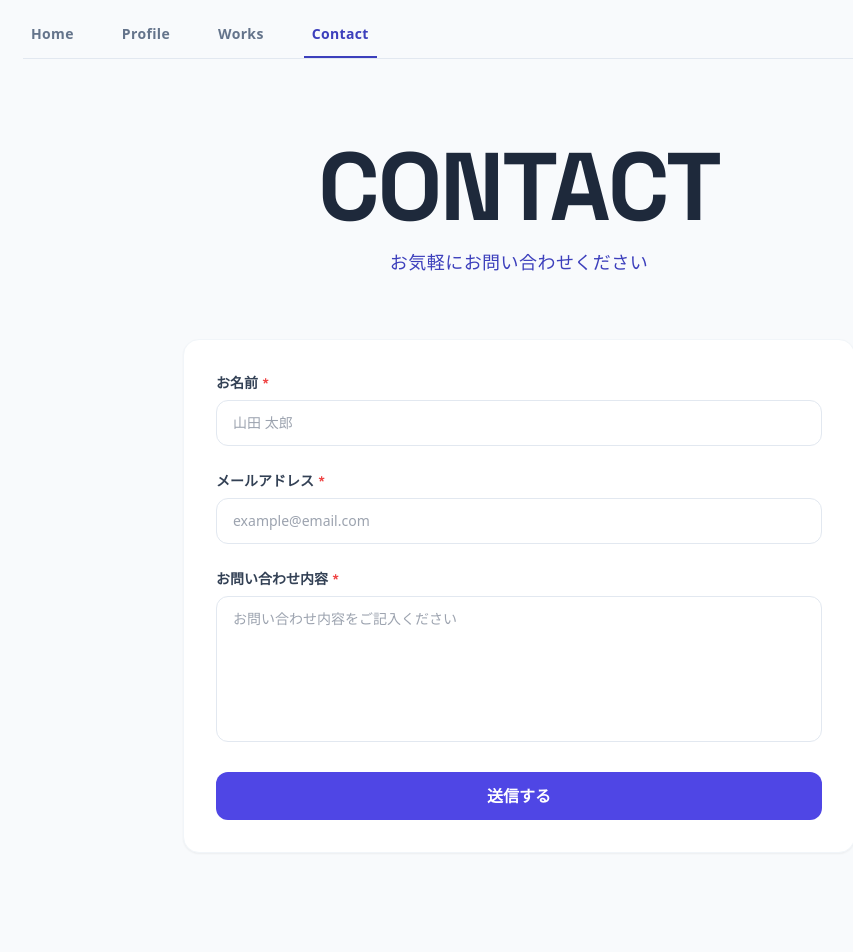
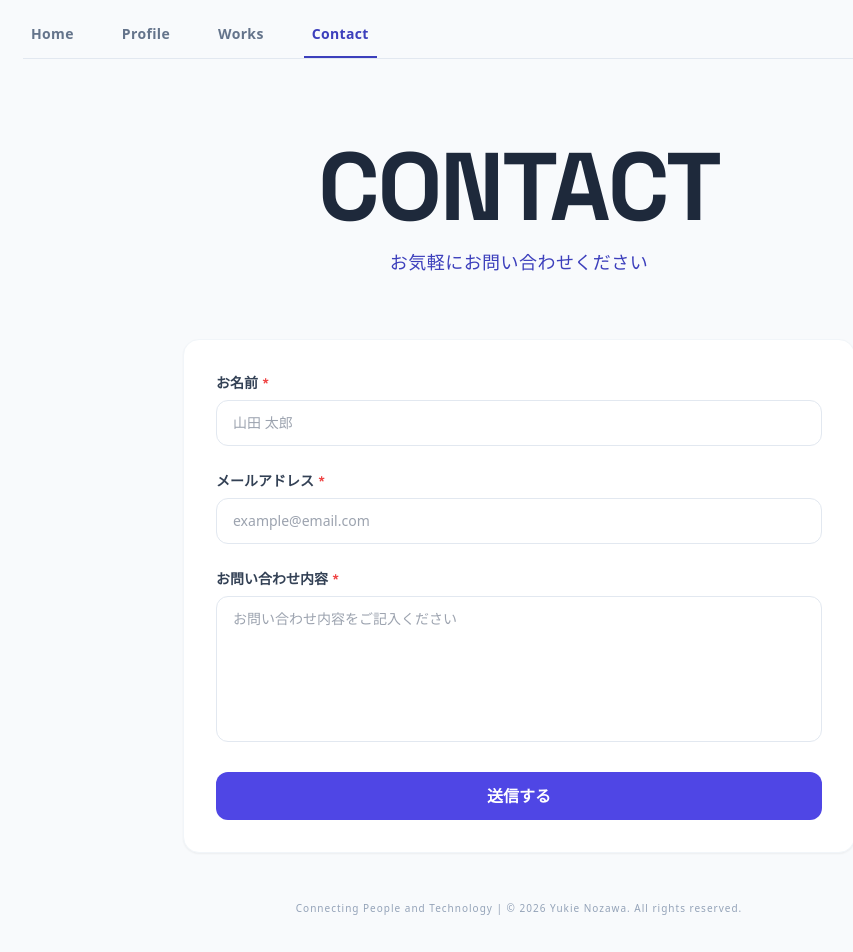
Before and after one commit to yukienozawa/portfolio, a Next.js app in the folder front/: page /contact in a window 1280 px wide. Shown: the top 952 px of the page, without its empty margins (121-974 px from the left). Built offline with nearby package versions, Linux system fonts and the light colour scheme; no server answers.

Commit message:
feat: 全ページ共通のフッターコンポーネントを新規作成し、各ページに適用

```diff
--- a/front/src/app/contact/page.tsx
+++ b/front/src/app/contact/page.tsx
@@ -9,6 +9,7 @@
 import { useState, useEffect } from "react";
 import PageNav from "@/components/PageNav";
 import { AlertTriangleIcon, WrenchIcon } from "@/components/Icon";
+import Footer from "@/components/Footer";
 
 // ============================================================
 // 型定義（PrismaのInquiryモデルのフィールド名に完全準拠させます）
@@ -235,6 +236,7 @@ export default function ContactPage() {
           </form>
         )}
       </div>
+      <Footer />
     </main>
   );
 }
--- /dev/null
+++ b/front/src/components/Footer.tsx
@@ -0,0 +1,22 @@
+// ============================================================
+// このファイルの責務：全ページ共通のフッター表示のみ
+// 管理画面へのリンクはここには含めない（露出面積を最小化するため、
+// トップページのみに残す設計とした）
+// データ取得は useProfile フックに完全委譲している
+// ============================================================
+
+"use client";
+
+import { useProfile } from "@/hooks/useProfile";
+
+export default function Footer() {
+  const { profile } = useProfile();
+
+  return (
+    <footer className="w-full max-w-2xl mx-auto mt-12 pb-2 text-center select-none">
+      <p className="text-[10px] tracking-widest text-slate-400">
+        Connecting People and Technology | © 2026 {profile.name}. All rights reserved.
+      </p>
+    </footer>
+  );
+}
--- a/front/src/components/ProfilePage.tsx
+++ b/front/src/components/ProfilePage.tsx
@@ -1,6 +1,10 @@
 // ============================================================
 // このファイルの責務：UIの表示のみ
 // データの取得や状態管理は一切行わない（useProfile カスタムフックに完全委譲）
+// ------------------------------------------------------------
+// 【設計メモ】本来はページの実体を app/ 配下や features/ 等に
+// 配置するのが望ましいが、途中でのリファクタリングコストを
+// 踏まえ、意図的に components フォルダへの配置を継続している
 // ============================================================
 
 "use client";
@@ -9,6 +13,8 @@ import React from "react";
 import Image from "next/image";
 import { useProfile } from "@/hooks/useProfile";
 import PageNav from "@/components/PageNav";
+import Footer from "@/components/Footer";
+
 
 // ============================================================
 // ⚠️ 重要：プロフィール画面の管理方針について
@@ -303,6 +309,8 @@ export default function ProfilePage() {
           <HobbiesCard />
         </section>
       </div>
+
+      <Footer />
     </main>
   );
 }
--- a/front/src/components/TopPage.tsx
+++ b/front/src/components/TopPage.tsx
@@ -2,6 +2,10 @@
 // このファイルの責務：UIの表示のみ
 // データ取得は useProfile フックに完全委譲している
 // API・fetch・useState・useEffect はこのファイルに書かない
+// ------------------------------------------------------------
+// 【設計メモ】本来はページの実体を app/ 配下や features/ 等に
+// 配置するのが望ましいが、途中でのリファクタリングコストを
+// 踏まえ、意図的に components フォルダへの配置を継続している
 // ============================================================
 
 "use client";
@@ -10,6 +14,7 @@ import Link from "next/link";
 import Image from "next/image";
 import { useProfile } from "@/hooks/useProfile";
 import PageNav from "@/components/PageNav";
+import Footer from "@/components/Footer";
 
 // ============================================================
 // 定数データ（追加・変更はここだけでOK）
@@ -100,11 +105,10 @@ export default function TopPage() {
           </section>
         </div>
 
-        {/* フッター */}
-        <footer className="w-full max-w-2xl mx-auto mt-12 pb-2 text-center select-none">
-          <p className="text-[10px] tracking-widest text-slate-400">
-            Connecting users and technology | © 2026 {profile.name}. All rights reserved.
-          </p>
+        {/* 共通フッター（著作権表示） */}
+        <Footer />
+
+        {/* 管理画面への導線（露出を抑えるため、トップページのみに設置） */}
         <div className="flex items-center justify-center gap-3 max-w-xs mt-3 text-[9px] mx-auto">
           <div className="h-[1px] w-8 bg-slate-200/30" />
           <Link
@@ -115,7 +119,6 @@ export default function TopPage() {
           </Link>
           <div className="h-[1px] w-8 bg-slate-200/30" />
         </div>
-        </footer>
       </article>
     </main>
   );
--- a/front/src/components/WorksPage.tsx
+++ b/front/src/components/WorksPage.tsx
@@ -4,6 +4,10 @@
 // このファイルの責務：UIの表示のみ
 // データ取得は useWorks フックに完全委譲している
 // API・fetch・useState・useEffect はこのファイルに書かない
+// ------------------------------------------------------------
+// 【設計メモ】本来はページの実体を app/ 配下や features/ 等に
+// 配置するのが望ましいが、途中でのリファクタリングコストを
+// 踏まえ、意図的に components フォルダへの配置を継続している
 // ============================================================
 
 "use client";
@@ -11,6 +15,7 @@
 import Image from "next/image";
 import { useWorks } from "@/hooks/useWorks";
 import PageNav from "@/components/PageNav";
+import Footer from "@/components/Footer";
 
 // ============================================================
 // 型定義
@@ -88,7 +93,7 @@ export default function WorksPage() {
       </header>
 
       {/* 実績一覧（ここだけがスクロール対象） */}
-      <main className="flex-1 overflow-y-auto px-4">
+      <main className="flex-1 overflow-y-auto px-4 pb-8">
         <div className="max-w-5xl mx-auto">
 
           {isLoading && (
@@ -121,6 +126,7 @@ export default function WorksPage() {
           )}
 
         </div>
+         <Footer />
       </main>
     </div>
   );
```
Lines whose indentation alone changed are shown as unchanged.
